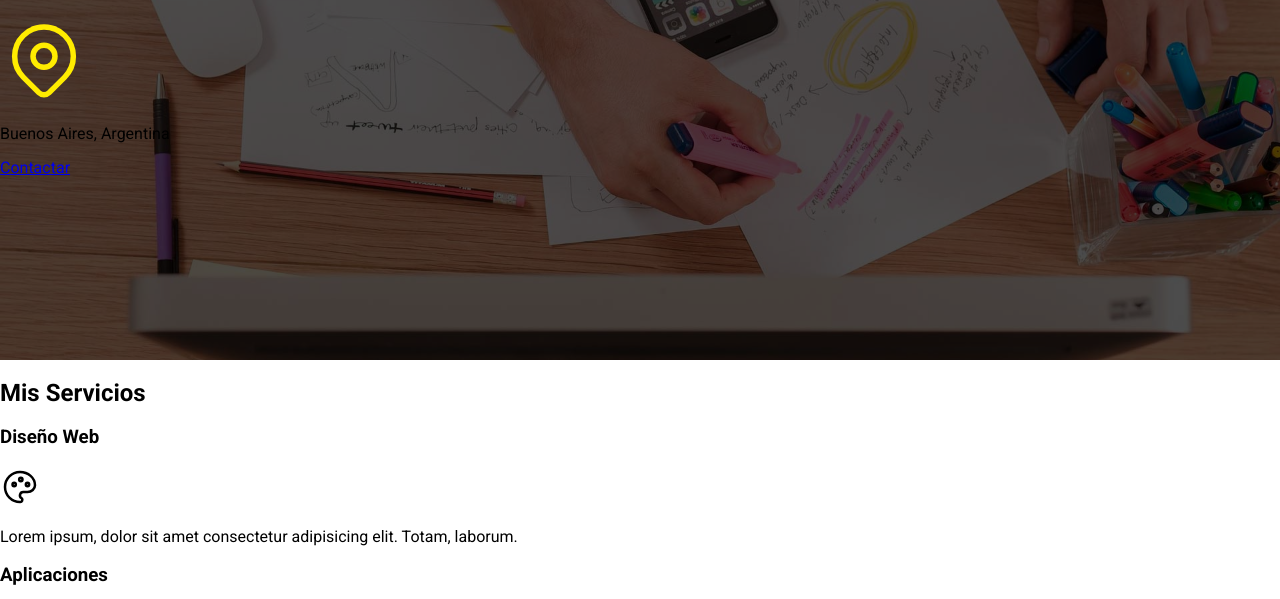
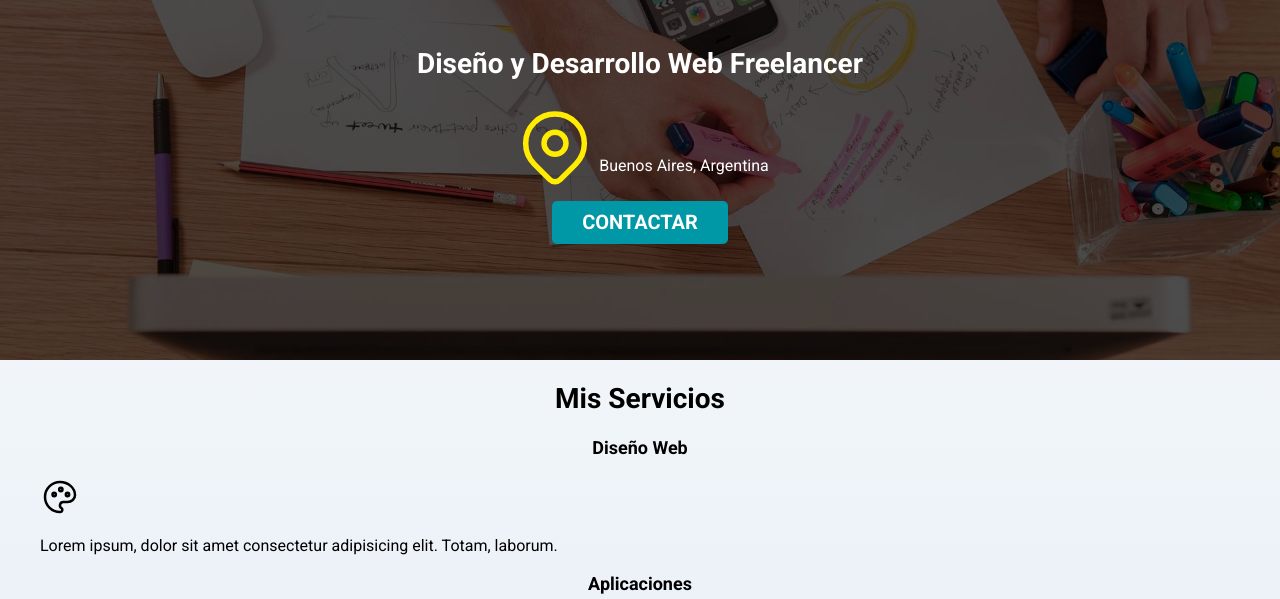
Before and after one commit to Lihuel-Saguin/freelancer_inicio, a plain HTML site: page freelancer_inicio/index.html in a window 1280 px wide. Shown: the part 228-827 px from the top of the page. Drawn offline with Linux system fonts and the light colour scheme.

Commit message:
diseño body

```diff
--- a/freelancer_inicio/css/style.css
+++ b/freelancer_inicio/css/style.css
@@ -4,11 +4,12 @@
     --primario: #ffc107;
     --secundario: #0097A7;
     --gris: #757575;
+    --grisclaro: #DFE9F3;
 }
-
+/* Globales **/
 html {
     font-size: 62.5%;
-    box-sizing: border-box;
+    box-sizing: border-box; /* Hack para Box Model */
 }
 
 *, *:before, *:after {
@@ -18,15 +19,7 @@ html {
 body {
     font-size: 16px; /* 1rem = 10 */
     font-family: "Roboto", system-ui;
-}
-
-.titulo {
-    text-align: center;
-    font-size: 3.8rem;
-}
-
-.titulo span {
-    font-size: 2rem;
+    background-image: linear-gradient(to top, var(--grisclaro) 0%,  var(--blanco) 100% );
 }
 
 .contenedor {
@@ -34,6 +27,49 @@ body {
     margin: 0 auto;
 }
 
+.boton {
+    background-color: var(--secundario);
+    color: var(--blanco);
+    padding: 1rem 3rem;
+    margin-top: 1rem;
+    font-size: 2rem;
+    text-decoration: none;
+    text-transform: uppercase;
+    font-weight: bold;
+    border-radius:.5rem;
+    width: 90%;
+    text-align: center;
+}
+
+@media screen and (min-width: 768px) {
+    .boton {
+        width: auto;
+    }
+}
+
+/* Tipografias */
+h1{
+    font-size: 3.8rem;
+}
+
+h2{
+    font-size: 2.8rem;
+}
+
+h3{
+    font-size: 1.8rem;
+}
+
+h1,h2,h3 {
+    text-align: center;
+}
+
+/* Titulos */
+.titulo span {
+    font-size: 2rem;
+}
+
+/* Navegacion Principal */
 .nav-bg {
     background-color: var(--secundario);
 }
@@ -50,7 +86,6 @@ body {
     }
 }
 
-
 .navegacion-principal a {
     display: block;
     text-align: center;
@@ -66,7 +101,8 @@ body {
     color: var(--oscuro);
 }
 
-.hero{
+/* Hero */
+.hero {
     background-image: url(../Images/hero.jpg);
     background-repeat: no-repeat;
     background-size: cover;
@@ -79,4 +115,20 @@ position: absolute;
 background-color: rgb(0 0 0 / 70%);
 width: 100%;
 height: 100%;
+
+display: flex;
+flex-direction: column;
+align-items: center;
+justify-content: center;
 }
+
+.contenido-hero h2,
+.contenido-hero p {
+    color: var(--blanco);
+
+}
+
+.contenido-hero .ubicacion {
+    display: flex;
+    align-items: flex-end;
+}
--- a/freelancer_inicio/index.html
+++ b/freelancer_inicio/index.html
@@ -28,22 +28,25 @@
 
     <section class="hero">
         <div class="contenido-hero">
-            <h2 class="titulo">Diseño y Desarrollo Web <span>Freelancer</span></h2>
+            <h2>Diseño y Desarrollo Web <span>Freelancer</span></h2>
 
+            <div class="ubicacion">
                 <svg xmlns="http://www.w3.org/2000/svg" class="icon icon-tabler icon-tabler-map-pin" width="88" height="88" viewBox="0 0 24 24" stroke-width="1.5" stroke="#ffec00" fill="none" stroke-linecap="round" stroke-linejoin="round">
                     <path stroke="none" d="M0 0h24v24H0z" fill="none"/>
                     <path d="M9 11a3 3 0 1 0 6 0a3 3 0 0 0 -6 0" />
                     <path d="M17.657 16.657l-4.243 4.243a2 2 0 0 1 -2.827 0l-4.244 -4.243a8 8 0 1 1 11.314 0z" />
                 </svg>
                 <p>Buenos Aires, Argentina</p>
+            </div>
 
-            <a href="#">Contactar</a>
+            <a class="boton" href="#">Contactar</a>
         </div>
 
     </section>
 
-    <main>
+    <main class="contenedor">
         <h2>Mis Servicios</h2>
+
         <section>
             <h3>Diseño Web</h3>
             <svg xmlns="http://www.w3.org/2000/svg" class="icon icon-tabler icon-tabler-palette" width="40" height="40" viewBox="0 0 24 24" stroke-width="1.5" stroke="#000000" fill="none" stroke-linecap="round" stroke-linejoin="round">
```
Lines whose indentation alone changed are shown as unchanged.
